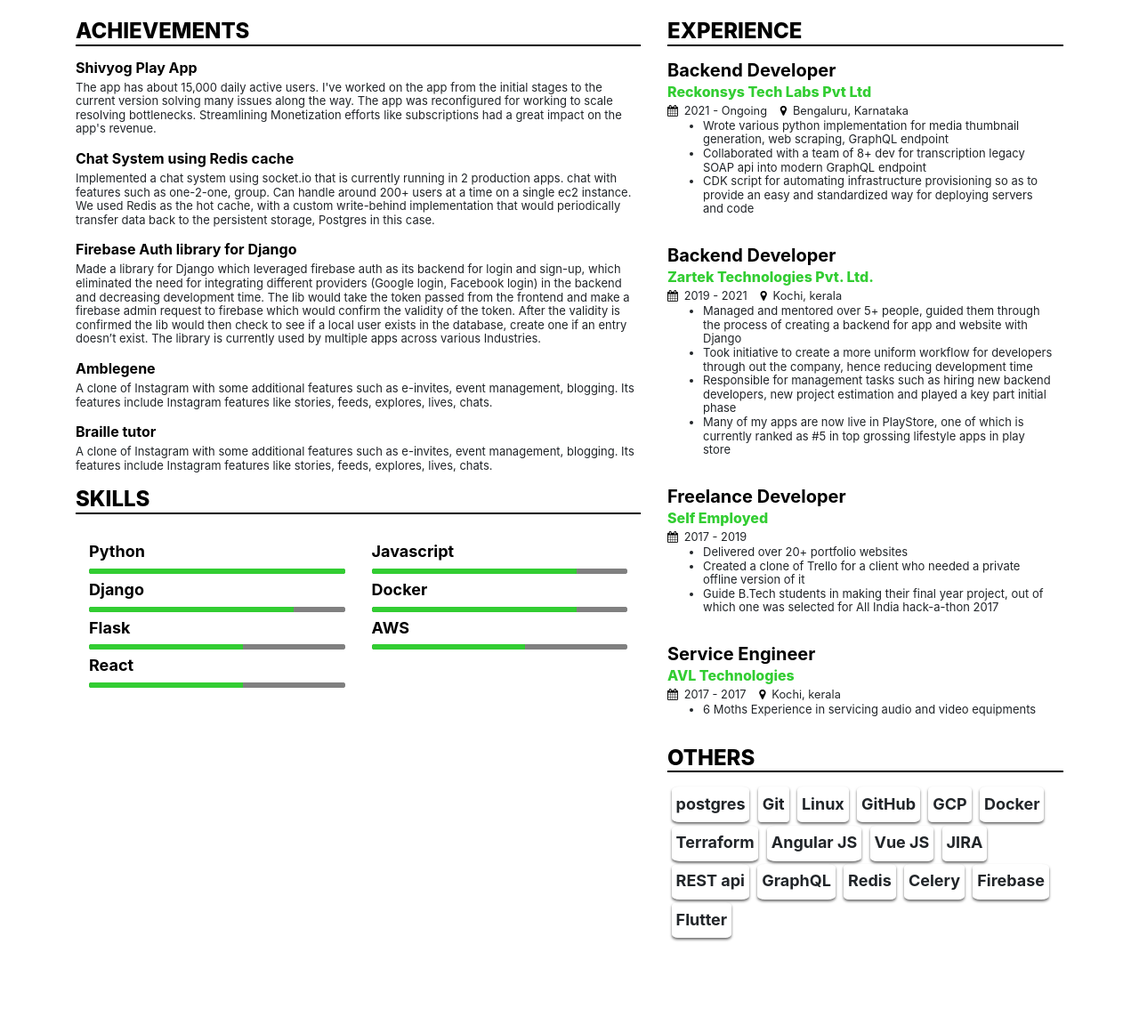
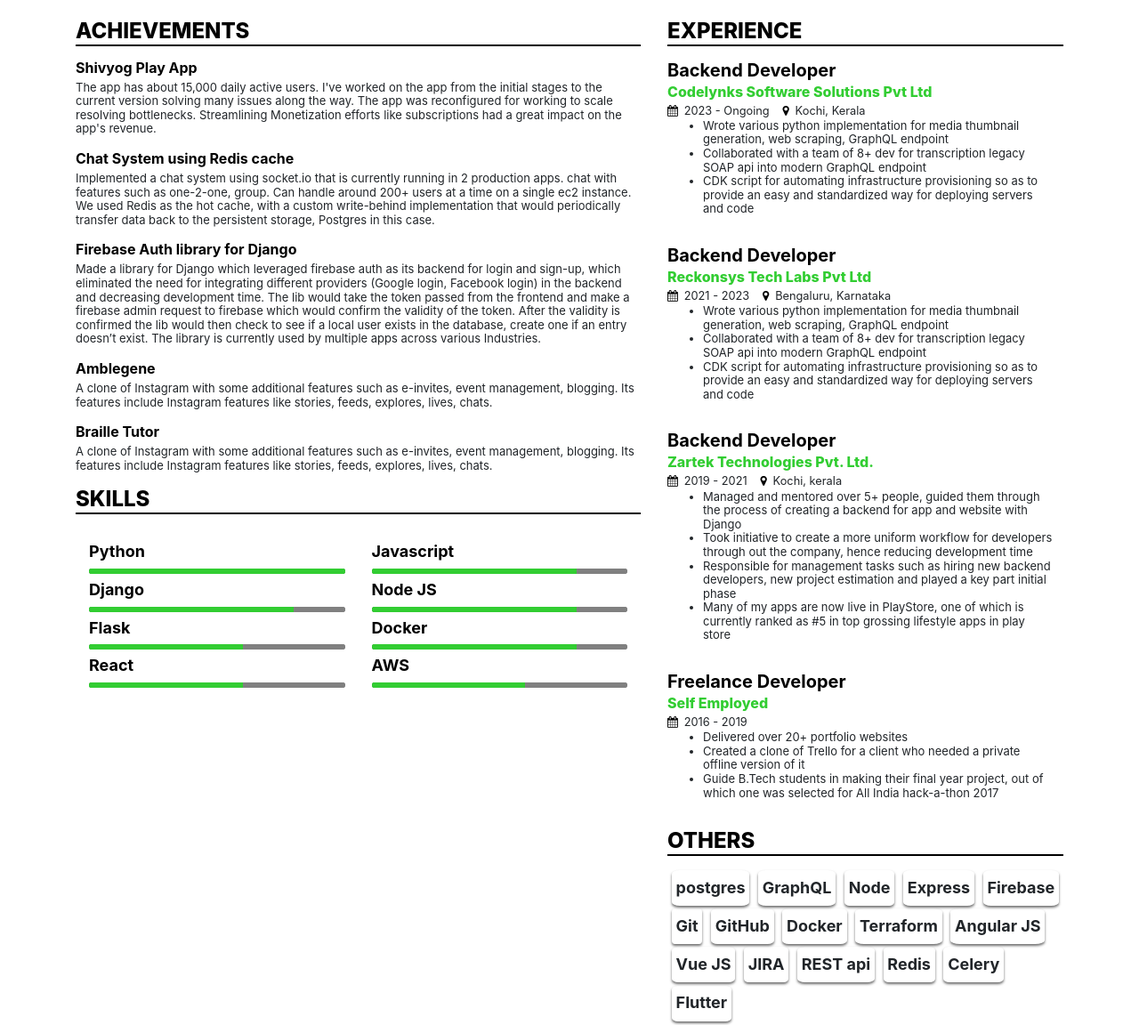
Before and after one commit to Ivin0022/resume, a plain HTML site: page index.html in a window 1280 px wide. Shown: the part 150-1302 px from the top of the page at 89% size. Before the commit the page ends 1254 px from the top, so only its background shows below. Drawn offline with nearby package versions, Linux system fonts and the light colour scheme.

Commit message:
update somethings

```diff
--- a/index.html
+++ b/index.html
@@ -97,7 +97,7 @@
                 </div>
 
                 <div class="para">
-                    <h6>Braille tutor</h6>
+                    <h6>Braille Tutor</h6>
                     <p>
                         A clone of Instagram with some additional features such as e-invites, event management,
                         blogging. Its features include Instagram features like stories, feeds, explores, lives,
@@ -150,6 +150,10 @@
                                 <div class="progress">
                                     <div class="progress-bar progress-dot-4"></div>
                                 </div>
+                                <span>Node JS</span>
+                                <div class="progress">
+                                    <div class="progress-bar progress-dot-4"></div>
+                                </div>
                                 <span>docker</span>
                                 <div class="progress">
                                     <div class="progress-bar progress-dot-4"></div>
@@ -176,11 +180,43 @@
                 <!-- work -->
                 <div class="work">
                     <h5>Backend Developer</h5>
+                    <span>Codelynks Software Solutions Pvt Ltd</span> <br>
+                    <div class="small">
+                        <span>
+                            <i class="fa fa-calendar"></i>
+                            2023 - Ongoing
+                        </span>
+                        <span>
+                            <i class="fa fa-map-marker"></i>
+                            Kochi, Kerala
+                        </span>
+                    </div>
+
+                    <ul>
+                        <li>
+                            Wrote various python implementation for media thumbnail generation,
+                            web scraping, GraphQL endpoint
+                        </li>
+                        <li>
+                            Collaborated with a team of 8+ dev for transcription legacy SOAP api
+                            into modern GraphQL endpoint
+                        </li>
+                        <li>
+                            CDK script for automating infrastructure provisioning so as to provide
+                            an easy and standardized way for deploying servers and code
+                        </li>
+
+                    </ul>
+                </div>
+
+                <!-- work -->
+                <div class="work">
+                    <h5>Backend Developer</h5>
                     <span>Reckonsys Tech Labs Pvt Ltd</span> <br>
                     <div class="small">
                         <span>
                             <i class="fa fa-calendar"></i>
-                            2021 - Ongoing
+                            2021 - 2023
                         </span>
                         <span>
                             <i class="fa fa-map-marker"></i>
@@ -251,7 +287,7 @@
                     <div class="small">
                         <span>
                             <i class="fa fa-calendar"></i>
-                            2017 - 2019
+                            2016 - 2019
                         </span>
                     </div>
 
@@ -272,7 +308,7 @@
                 </div>
 
                 <!-- work -->
-                <div class="work">
+                <!-- <div class="work">
                     <h5>Service Engineer</h5>
                     <span>AVL Technologies</span> <br>
                     <div class="small">
@@ -292,27 +328,27 @@
                             equipments
                         </li>
                     </ul>
-                </div>
+                </div> -->
                 <!-- end experience -->
 
                 <!-- others -->
                 <h3 class="heading">others</h3>
                 <div class="others">
                     <span>postgres</span>
+                    <span>GraphQL</span>
+                    <span>Node</span>
+                    <span>Express</span>
+                    <span>Firebase</span>
                     <span>Git</span>
-                    <span>Linux</span>
                     <span>GitHub</span>
-                    <span>GCP</span>
                     <span>Docker</span>
                     <span>Terraform</span>
                     <span>Angular JS</span>
                     <span>Vue JS</span>
                     <span>JIRA</span>
                     <span>REST api</span>
-                    <span>GraphQL</span>
                     <span>Redis</span>
                     <span>Celery</span>
-                    <span>Firebase</span>
                     <span>Flutter</span>
                 </div>
                 <!-- end others -->
```
